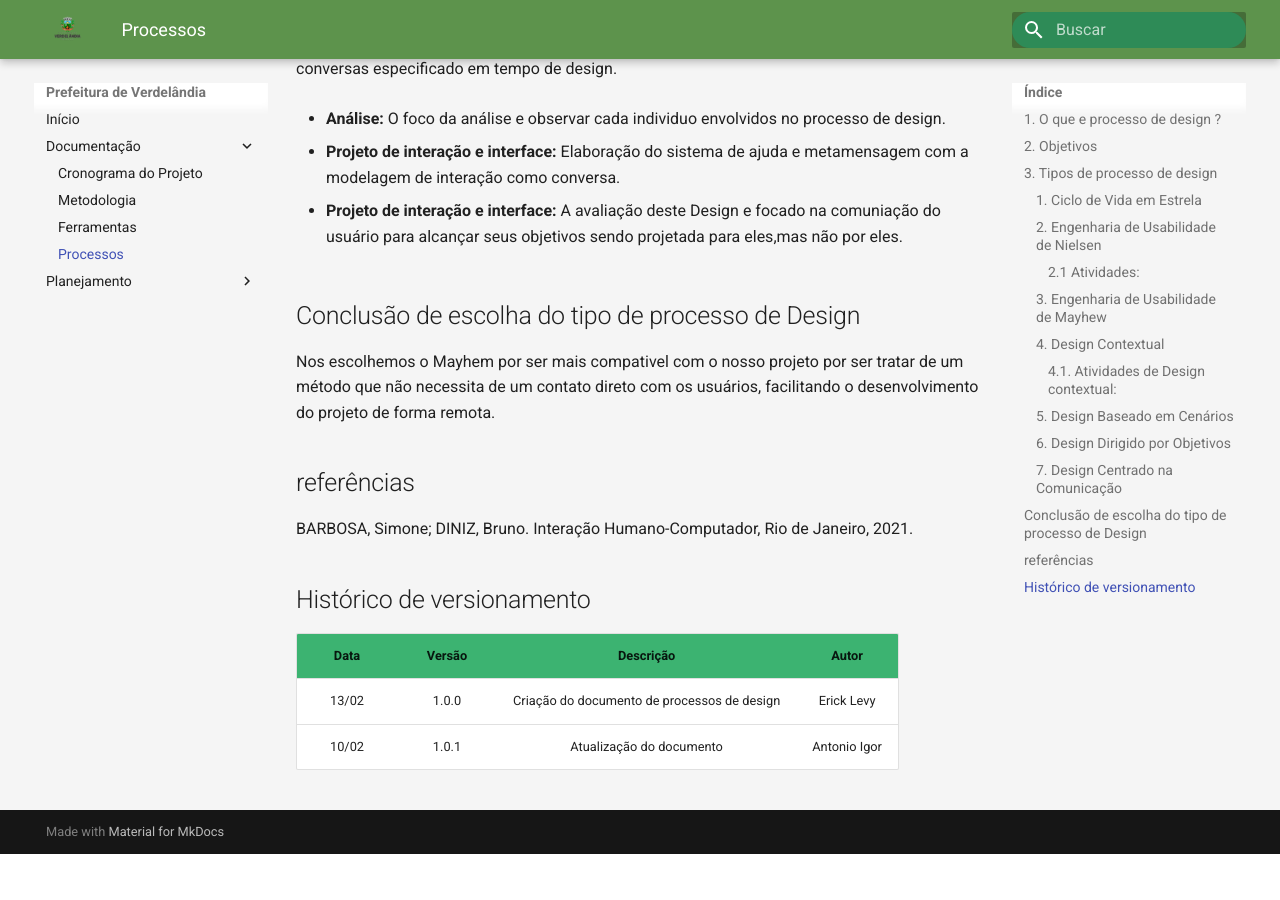
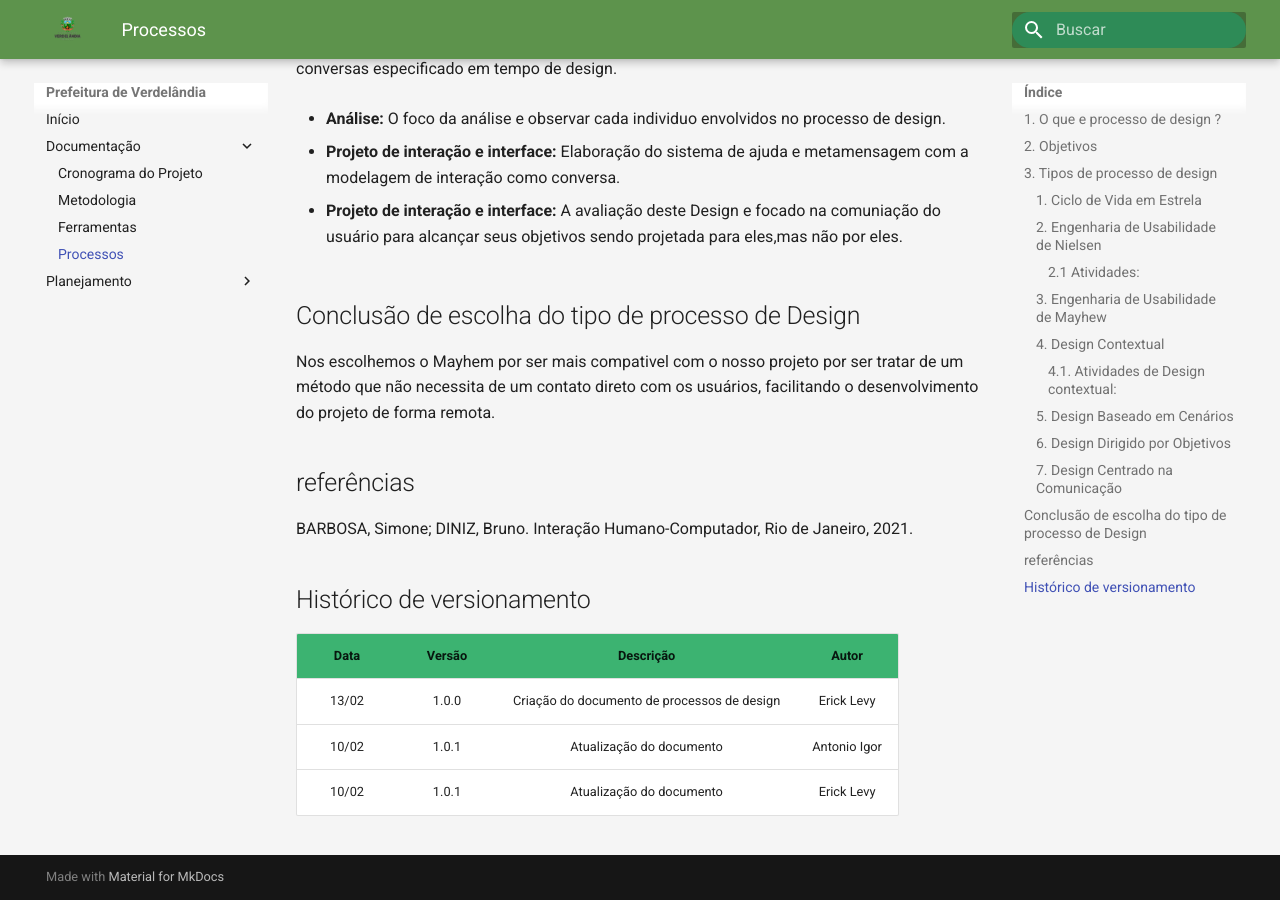
Before and after one commit to valdersonjr/2021.2-Prefeitura-Verdelandia, an MkDocs documentation site: the page built from docs/documentos/Processos.md, in a window 1280 px wide and 900 px high, scrolled down 3244 px. Built offline with MkDocs 1.6.1 and Material for MkDocs 9.7.7, drawn with Linux system fonts in a browser that asks for light colours; before the commit the page ends 4098 px from its top, so only the background shows below that; some of the changed lines change nothing that is shown; some of the changed text lies outside the part shown.

Commit message:
Update Processos.md
Corrigindo erros

```diff
--- a/docs/documentos/Processos.md
+++ b/docs/documentos/Processos.md
@@ -20,7 +20,7 @@
 - **Especificação de requisitos:**  interpretação da análise, definição de problemas que devem ser resolvidos com uma solução de IHC.
 - **Projeto conceitual e especificação do design:** Solução de IHC e concebida
 - **Implementação:** Sistema interativo final e desenvolvido
-- **Avaliaçãoo:** E o modo central do Ciclo de vida em estrela, ela deve verificar os dados coletados tanto na atividade de análise e os requisistos especificados se estão de acordo com as necessidades e realidade dos usuários.
+- **Avaliação:** E o modo central do Ciclo de vida em estrela, ela deve verificar os dados coletados tanto na atividade de análise e os requisistos especificados se estão de acordo com as necessidades e realidade dos usuários.
 
 
 ### 2. Engenharia de Usabilidade de Nielsen
@@ -105,3 +105,4 @@
 | :--:  | :----: | :-------: | :---: |
 | 13/02 | 1.0.0  | Criação do documento de processos de design | Erick Levy |
 | 10/02 | 1.0.1  | Atualização do documento | Antonio Igor |
+ 10/02 | 1.0.1  | Atualização do documento | Erick Levy |
```
